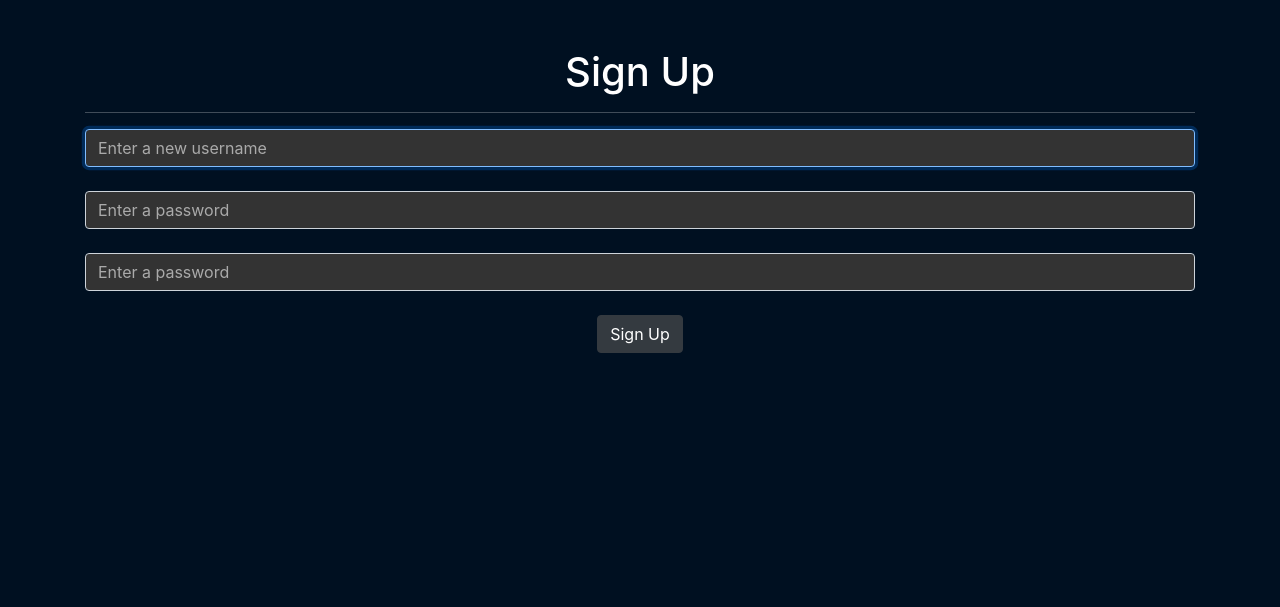
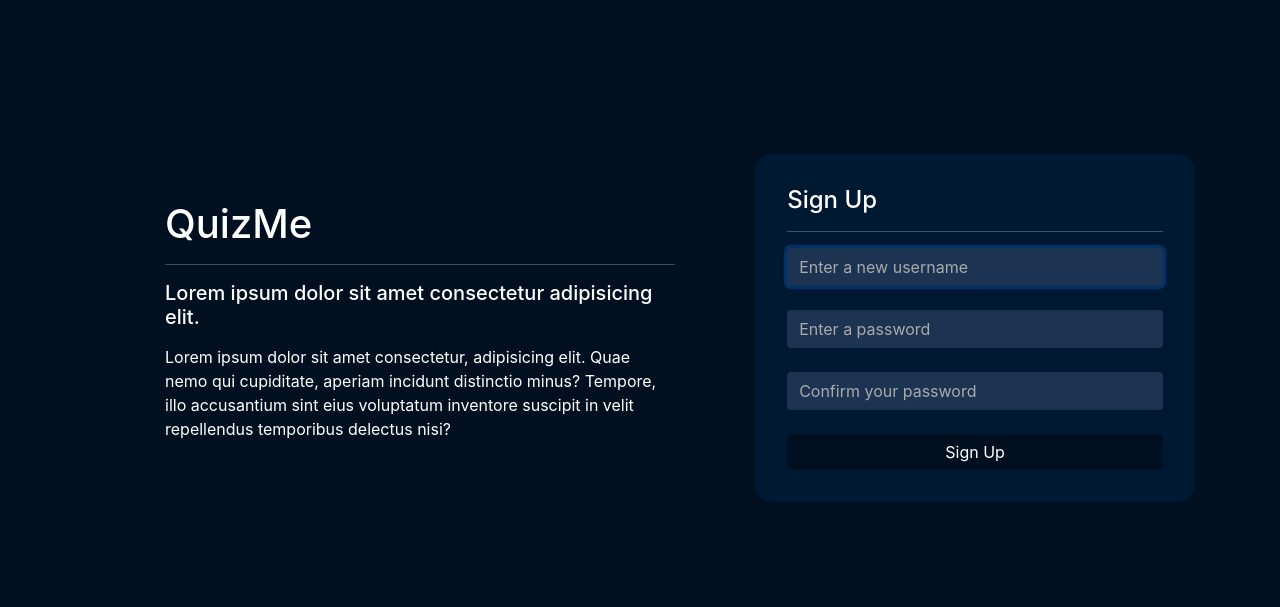
Before and after one commit to SirDroffilc/QuizMe-CS50x-Final-Project, a Flask app: page /signup in a window 1280 px wide. Shown: the part 56-663 px from the top of the page. Run offline with Flask 3, Linux system fonts and the light colour scheme; some libraries are stand-ins or nearby versions.

Commit message:
Improved Sign Up Page

```diff
--- a/web_app/blueprints/auth/templates/auth/signup.html
+++ b/web_app/blueprints/auth/templates/auth/signup.html
@@ -2,13 +2,23 @@
 {% block title %} | Sign Up{% endblock %}
 
 {% block content %}
-<h1>Sign Up</h1>
-<hr style="border-color: white;">
+<div class="signup-container" data-bs-theme="dark">
+    <div class="quizme-content align-self-center">
+        <p class="h1">QuizMe</p>
+        <hr style="border-color: white;">
+        <p class="h5 pb-2">Lorem ipsum dolor sit amet consectetur adipisicing elit.</p>
+        <p>Lorem ipsum dolor sit amet consectetur, adipisicing elit. Quae nemo qui cupiditate, aperiam incidunt distinctio minus? Tempore, illo accusantium sint eius voluptatum inventore suscipit in velit repellendus temporibus delectus nisi?</p>
+    </div>
+    <div class="signup-content align-self-center">
+        <p class="h4 text-left">Sign Up</p>
+        <hr style="border-color: white;">
+        <form action="{{ url_for('auth.signup') }}" method="post">
+            <input name="username" type="text" class="form-control border-0" placeholder="Enter a new username" required autofocus> <br>
+            <input name="password1" type="password" class="form-control border-0" placeholder="Enter a password"> <br>
+            <input name="password2" type="password" class="form-control border-0" placeholder="Confirm your password"> <br>
+            <button type="submit" class="btn btn-dark w-100 border-0 btn-hover-effect">Sign Up</button>
+        </form>
+    </div>
+</div>
 
-<form action="{{ url_for('auth.signup') }}" method="post">
-    <input name="username" type="text" class="form-control" placeholder="Enter a new username" required autofocus> <br>
-    <input name="password1" type="password" class="form-control" placeholder="Enter a password"> <br>
-    <input name="password2" type="password" class="form-control" placeholder="Enter a password"> <br>
-    <button type="submit" class="btn btn-dark">Sign Up</button>
-</form>
 {% endblock %}
--- a/web_app/static/css/style.css
+++ b/web_app/static/css/style.css
@@ -26,7 +26,7 @@ body {
 }
 
 .form-control {
-    background-color:  #333 !important;
+    background-color:  #1C3351 !important;
     color: white !important;
 }
 
@@ -35,14 +35,14 @@ body {
 }
 
 
-.login-container {
+.login-container, .signup-container {
     display: flex;
     align-items: center;
     justify-content: center;
     min-height: calc(70vh);
 }
 
-.login-content {
+.login-content, .signup-content {
     padding: 2rem;
     width: 40vw;
     background-color: #001933;
@@ -67,11 +67,11 @@ body {
 }
 
 @media (max-width: 768px) {
-    .login-container {
+    .login-container, .signup-container {
         flex-direction: column;
     }
 
-    .login-content, .quizme-content {
+    .login-content, .signup-content, .quizme-content {
         width: 80vw;
         padding: 1rem;
     }
```
